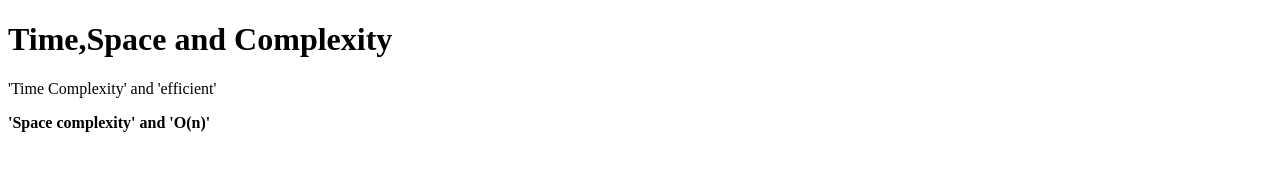
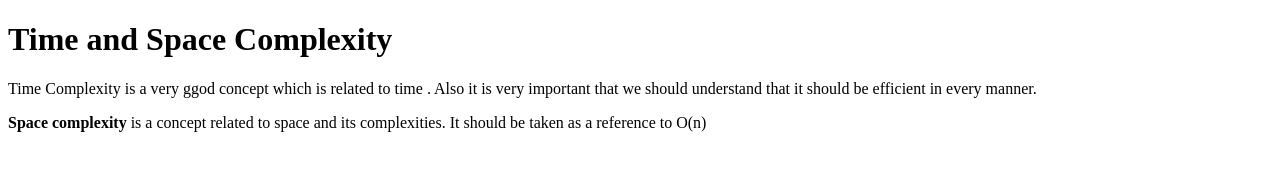
Before and after one commit to acciojob/time-and-space-complexity-khanhasheem, a website: page main.html in a window 1280 px wide. Drawn offline with Linux system fonts and the light colour scheme.

Commit message:
created a submission

```diff
--- a/main.html
+++ b/main.html
@@ -8,12 +8,12 @@
 
 <body>
 	<!-- the entire body must be written by student -->
-	<h1>Time,Space and Complexity</h1>
+	<h1>Time and Space Complexity</h1>
 	<p>
-		'Time Complexity' and 'efficient'
+		Time Complexity is a very ggod concept which is related to time . Also it is very important that we should understand that it should be efficient in every manner.
 	</p>
 	<p>
-		<b>'Space complexity' and 'O(n)'</b>
+		<b>Space complexity</b> is a concept related to space and its complexities. It should be taken as a reference to O(n)
 	</p>
     <script type="text/javascript" src="./script.js">
 </script>
```
